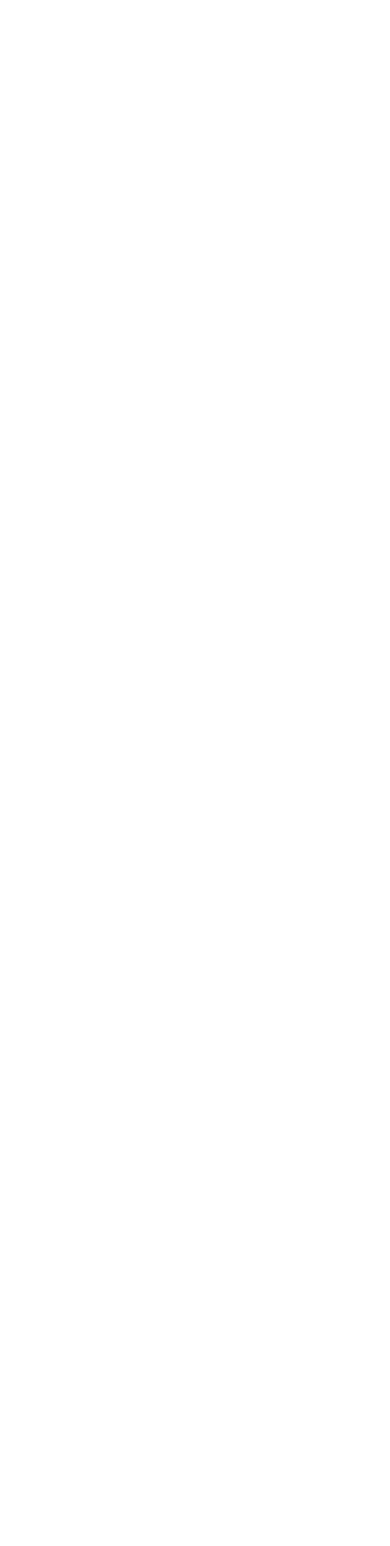
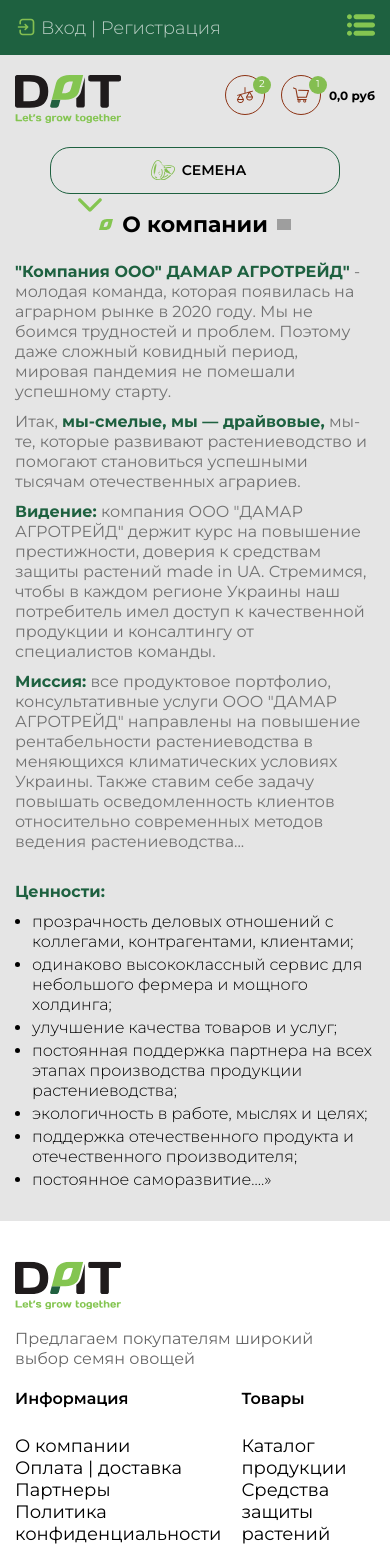
Before and after one commit to Zhbura/Agricultural_online_store, a React (Create React App) app: page /aboutcompany in a window 390 px wide. Before the commit this address had no page. Shown: the top 1546 px of the page. Before the commit the page ends 844 px from the top, so only its background shows below. Built offline with nearby package versions, Linux system fonts and the light colour scheme; grey boxes are pictures that could not be loaded.

Commit message:
Создание адаптивной вёрстки страницы о компании

```diff
--- /dev/null
+++ b/src/components/AboutСompany/AboutСompany.js
@@ -0,0 +1,54 @@
+import { BottomBar } from '../BottomBar/BottomBar';
+import { Footer } from '../Footer/Footer';
+import { Header } from '../Header/Header';
+import { PageHeadingTwice } from '../PageHeading/PageHeading';
+import { TopBar } from '../TopBar/TopBar';
+import './AboutСompany.scss';
+
+export const AboutСompany = () => {
+    return (
+        <>
+            <div className="wrapper">
+                <div className="top">
+                    <TopBar />
+                    <Header />
+                    <BottomBar />
+                    <div className="about-company">
+                        <div className="container">
+                            <PageHeadingTwice>О компании</PageHeadingTwice>
+                            <div className="about-company__text">
+                                <p><span className="about-company__text_green">"Компания ООО" ДАМАР АГРОТРЕЙД"</span> - молодая команда, которая появилась на аграрном рынке
+                                    в 2020 году. Мы не боимся трудностей и проблем. Поэтому даже сложный ковидный период,
+                                    мировая пандемия не помешали успешному старту.</p>
+                                <p>Итак, <span className="about-company__text_green">мы-смелые, мы — драйвовые,</span> мы-те, которые развивают растениеводство и помогают
+                                    становиться успешными тысячам отечественных аграриев.</p>
+                                <p><span className="about-company__text_green">Видение:</span> компания ООО "ДАМАР АГРОТРЕЙД" держит курс на повышение престижности,
+                                    доверия к средствам защиты растений made in UA. Стремимся, чтобы в каждом
+                                    регионе Украины наш потребитель имел доступ к качественной продукции и
+                                    консалтингу от специалистов команды.</p>
+                                <p><span className="about-company__text_green">Миссия:</span> все продуктовое портфолио, консультативные услуги ООО "ДАМАР
+                                    АГРОТРЕЙД" направлены на повышение рентабельности растениеводства в
+                                    меняющихся климатических условиях Украины. Также ставим себе задачу
+                                    повышать осведомленность клиентов относительно современных методов ведения
+                                    растениеводства...</p>
+                            </div>
+                            <div className="about-company__list-items">
+                                <h4 className="about-company__heading about-company__text_green">Ценности:</h4>
+                                <ul>
+                                    <li className="about-company__list-item">прозрачность деловых отношений с коллегами, контрагентами, клиентами;</li>
+                                    <li className="about-company__list-item">одинаково высококлассный сервис для небольшого фермера и мощного холдинга;</li>
+                                    <li className="about-company__list-item">улучшение качества товаров и услуг;</li>
+                                    <li className="about-company__list-item">постоянная поддержка партнера на всех этапах производства продукции растениеводства;</li>
+                                    <li className="about-company__list-item">экологичность в работе, мыслях и целях;</li>
+                                    <li className="about-company__list-item">поддержка отечественного продукта и отечественного производителя;</li>
+                                    <li className="about-company__list-item">постоянное саморазвитие.…»</li>
+                                </ul>
+                            </div>
+                        </div>
+                    </div>
+                </div>
+                <Footer />
+            </div>
+        </>
+    )
+}
--- /dev/null
+++ b/src/components/AboutСompany/AboutСompany.scss
@@ -0,0 +1,48 @@
+.about-company {
+    padding-bottom: 110px;
+
+    @media (min-width: 320px) and (max-width: 767px) {
+        padding: 0 15px 28px 15px;
+    }
+
+    @media (min-width: 768px) and (max-width: 1200px) {
+        padding-left: 30px;
+        padding-right: 30px;
+    }
+
+    &__text {
+        font-weight: 400;
+        font-size: 16px;
+        line-height: 20px;
+        color: rgba(0, 0, 0, 0.5);
+        margin-top: 24px;
+
+        p {
+            margin-bottom: 10px;
+        }
+
+        &_green {
+            font-weight: 700;
+            color: #1E6140;
+            font-size: 16px;
+            line-height: 20px;
+        }
+    }
+
+    &__list-items {
+        margin-top: 30px;
+    }
+
+    &__list-item {
+        font-weight: 300;
+        font-size: 16px;
+        line-height: 20px;
+        color: rgba(0, 0, 0, 1);
+        margin-bottom: 3px;
+        margin-left: 17px;
+    }
+
+    &__heading {
+        margin-bottom: 10px;
+    }
+}
--- a/src/components/Router/Router.js
+++ b/src/components/Router/Router.js
@@ -3,6 +3,7 @@
 import { Product } from "../Product/Product";
 import { Order } from "../Order/Order";
 import { ThanksOrder } from "../ThanksOrder/ThanksOrder";
+import { AboutСompany } from "../AboutСompany/AboutСompany";
 
 export const Router = () => {
     return (
@@ -12,6 +13,7 @@
                 <Route path="product" element={<Product />} />
                 <Route path="order" element={<Order />} />
                 <Route path="thanks_order" element={<ThanksOrder />} />
+                <Route path="aboutcompany" element={<AboutСompany />} />
             </Routes>
         </>
     )
--- a/src/components/TopBar/TopBar.js
+++ b/src/components/TopBar/TopBar.js
@@ -3,6 +3,7 @@
 import menu from '../../img/menu.svg';
 import { useState } from 'react';
 import { Menu } from '../Menu/Menu';
+import { Link } from 'react-router-dom';
 
 export const TopBar = () => {
     const [menuActive, setMenuActive] = useState(false);
@@ -17,7 +18,7 @@
                             <span className="top-bar__text">Про нас</span>
                         </div>
                         <div className={popUpActive ? 'popUp active' : 'popUp'}>
-                            <p className="top-bar__text">О компании</p>
+                            <Link to='/aboutcompany' className="top-bar__text">О компании</Link>
                             <p className="top-bar__text">Наша команда</p>
                             <p className="top-bar__text">Договор</p>
                         </div>
```
